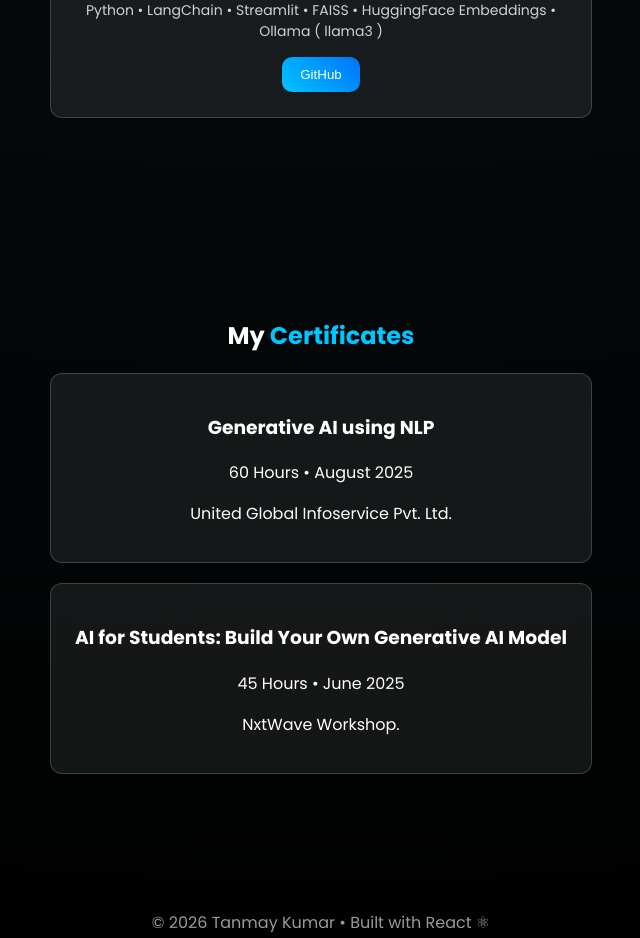
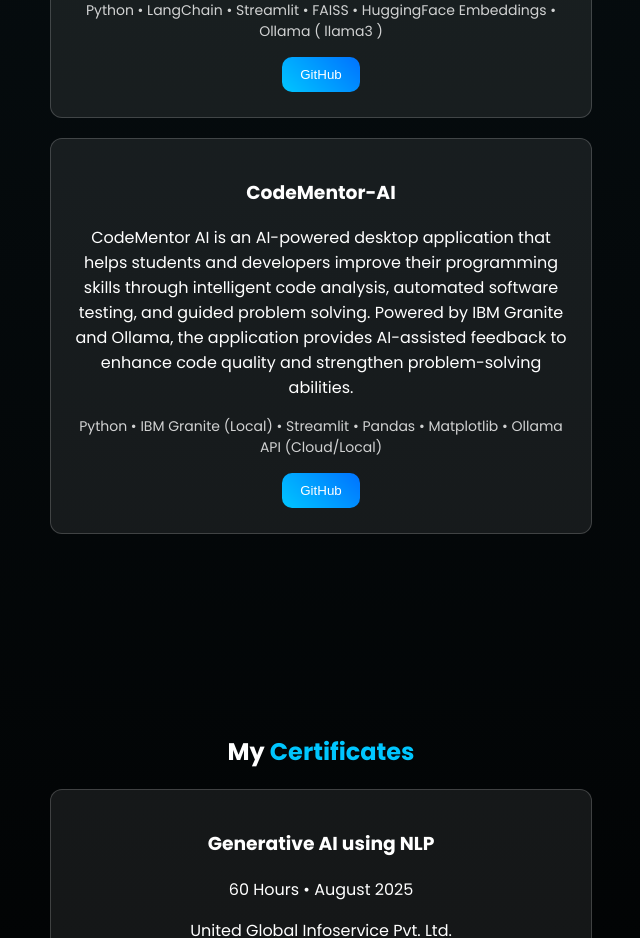
Before and after one commit to tanmaykumar7106-collab/My-Portfolio, a React (Create React App) app: page / in a window 1280 px wide. Shown: the part 2600-3538 px from the top of the page, without its empty margins (319-959 px from the left). Built offline with nearby package versions, Linux system fonts and the light colour scheme.

Commit message:
Update App.js
Updated the resume link and added a new project description for CodeMentor-AI.

```diff
--- a/src/App.js
+++ b/src/App.js
@@ -71,7 +71,7 @@
               <button>LinkedIn</button>
             </a>
 
-            <a href="https://1drv.ms/w/c/a7a97f6282f24a95/IQBlQ0JzXLwSQrnOglT4MnnEAVWJoOucuS6gTK9O92b2fys?e=AXKG75" target="_blank" rel="noreferrer">
+            <a href="https://drive.google.com/file/d/10iCwoVTHpy09nQhhEKgJAGlkrGeRt-gQ/view?usp=sharing" target="_blank" rel="noreferrer">
               <button>Resume</button>
             </a>
           </div>
@@ -216,6 +216,21 @@
             <button>GitHub</button>
           </a>
         </div>
+              <div className="card big">
+          <h3>CodeMentor-AI</h3>
+          <p>
+            CodeMentor AI is an AI-powered desktop application that helps students and developers improve their programming skills
+            through intelligent code analysis, automated software testing, and guided problem solving.
+            Powered by IBM Granite and Ollama, the application provides AI-assisted feedback to enhance code quality
+            and strengthen problem-solving abilities.
+          </p>
+          <p className="tech">
+            Python • IBM Granite (Local) • Streamlit • Pandas • Matplotlib • Ollama API (Cloud/Local)
+          </p>
+            <a href="https://github.com/tanmaykumar7106-collab/CodeMentor-AI" target="_blank" rel="noreferrer">
+            <button>GitHub</button>
+          </a>
+        </div>
       </section>
 
       {/* CERTIFICATES */}
```
